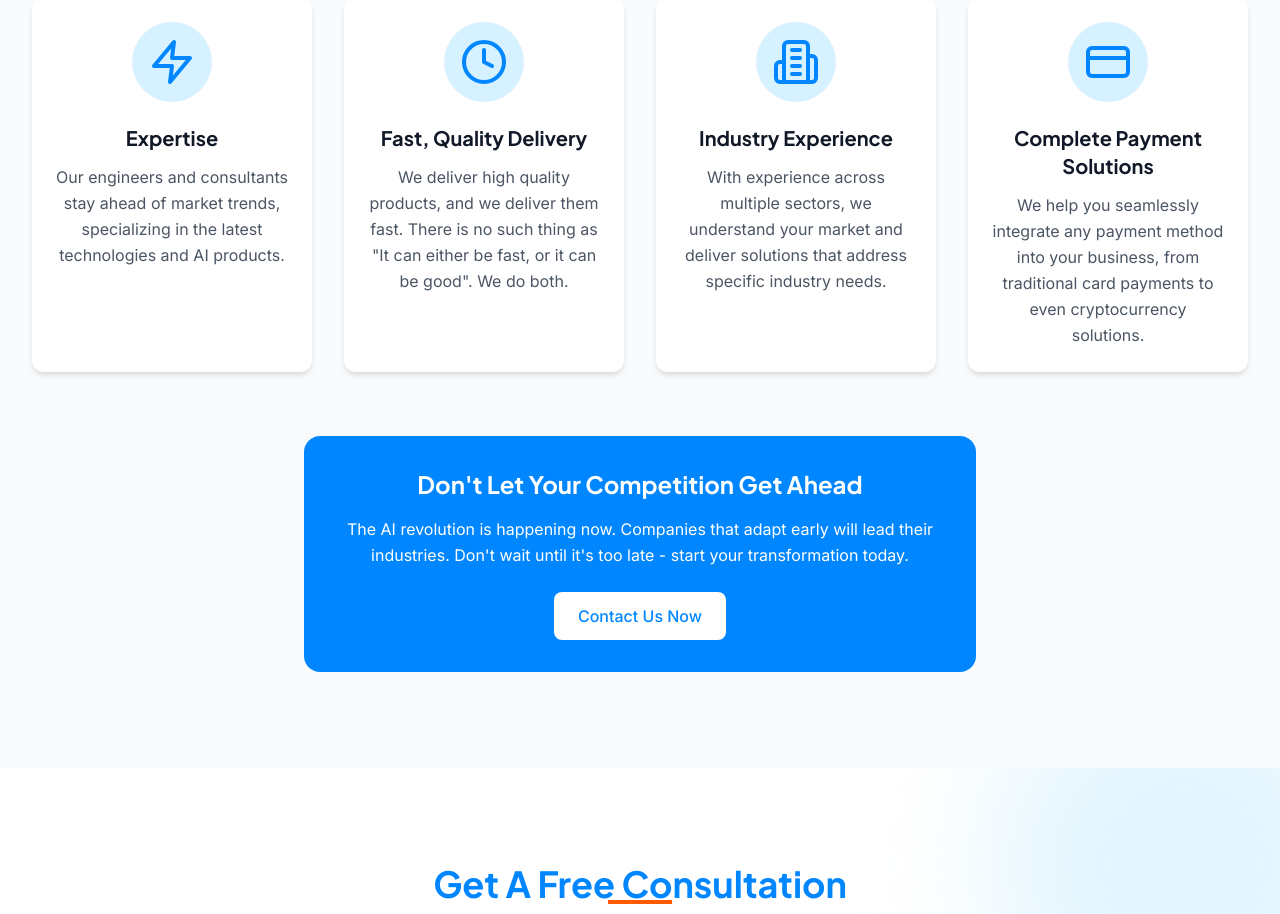
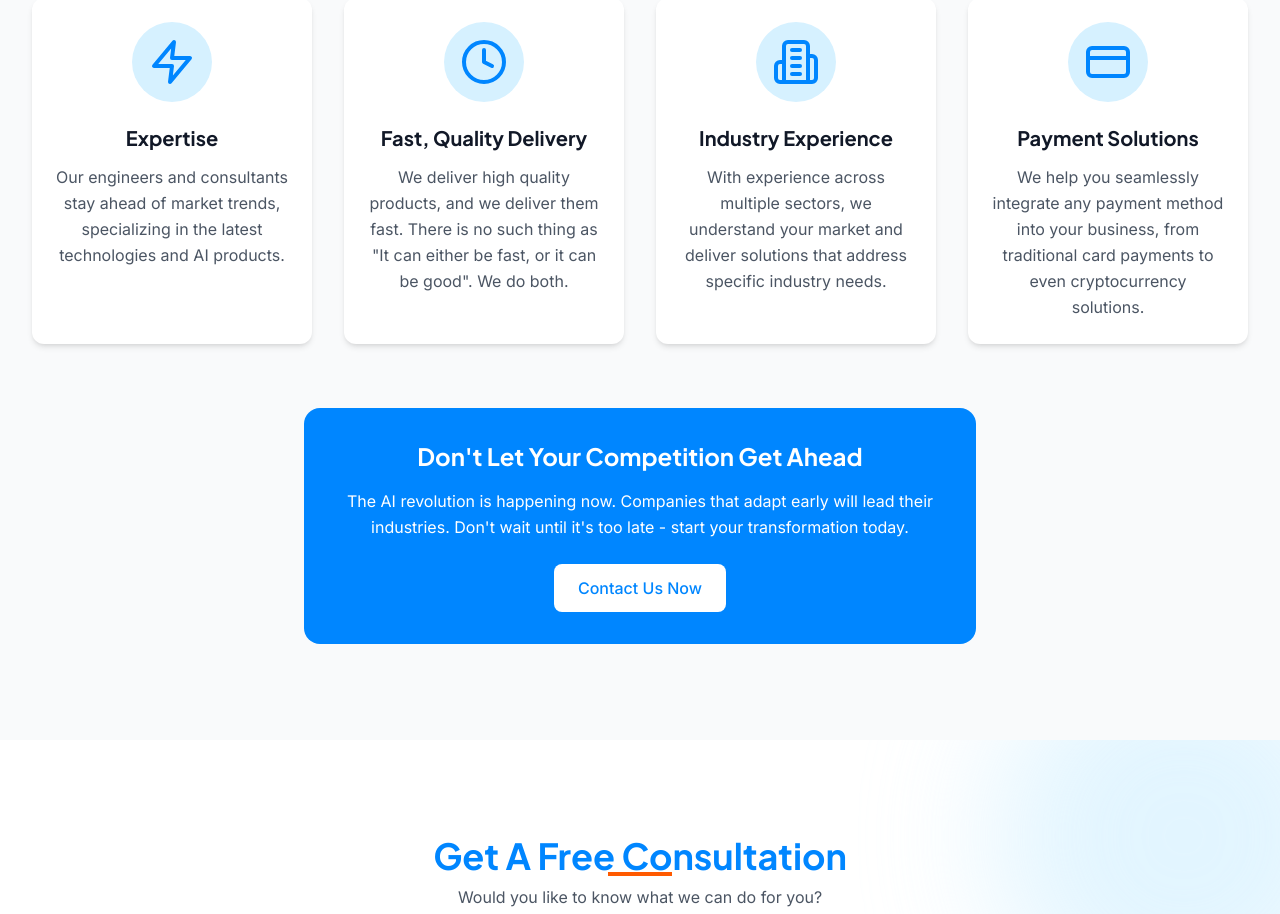
Before and after one commit to cmoutafidis/personal-brand, a React (Vite) app: page / in a window 1280 px wide. Shown: the part 1660-2574 px from the top of the page. Built offline with nearby package versions, Linux system fonts and the light colour scheme.

Commit message:
Improvements

```diff
--- a/src/components/Solutions.tsx
+++ b/src/components/Solutions.tsx
@@ -22,7 +22,7 @@ const Solutions: React.FC = () => {
     },
     {
       icon: <CreditCard className="h-12 w-12" />,
-      title: "Complete Payment Solutions",
+      title: "Payment Solutions",
       description: "We help you seamlessly integrate any payment method into your business, from traditional card payments to even cryptocurrency solutions."
     }
   ];
```
